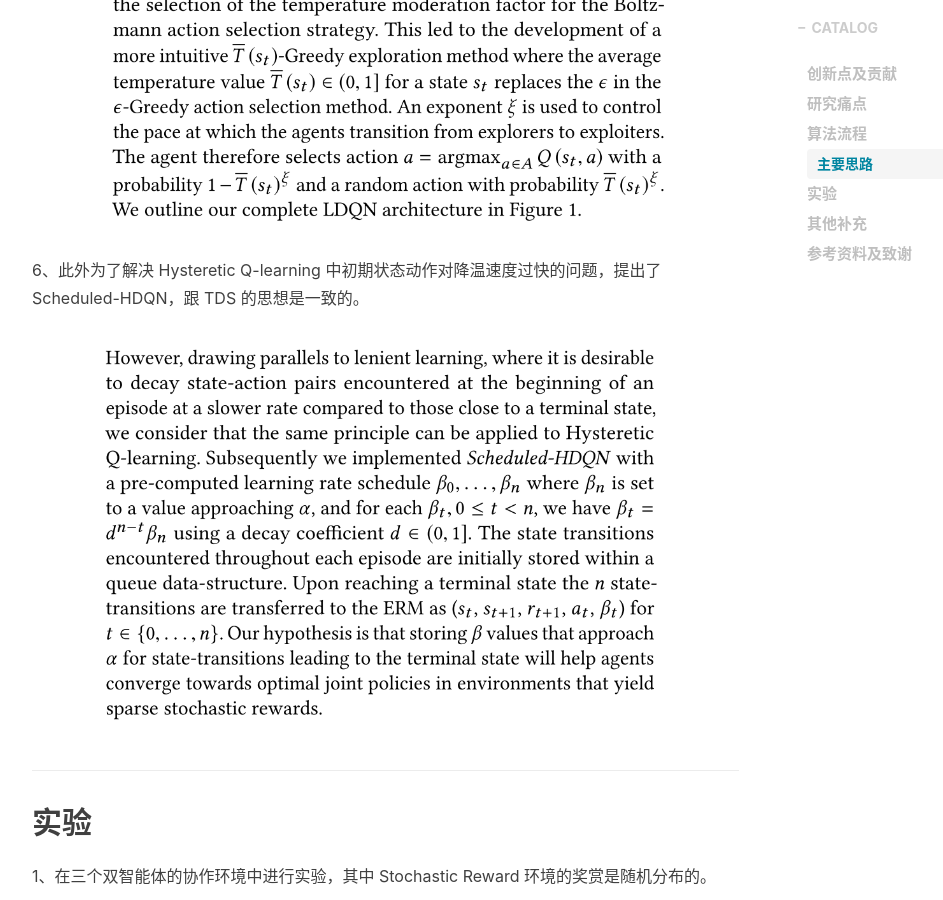
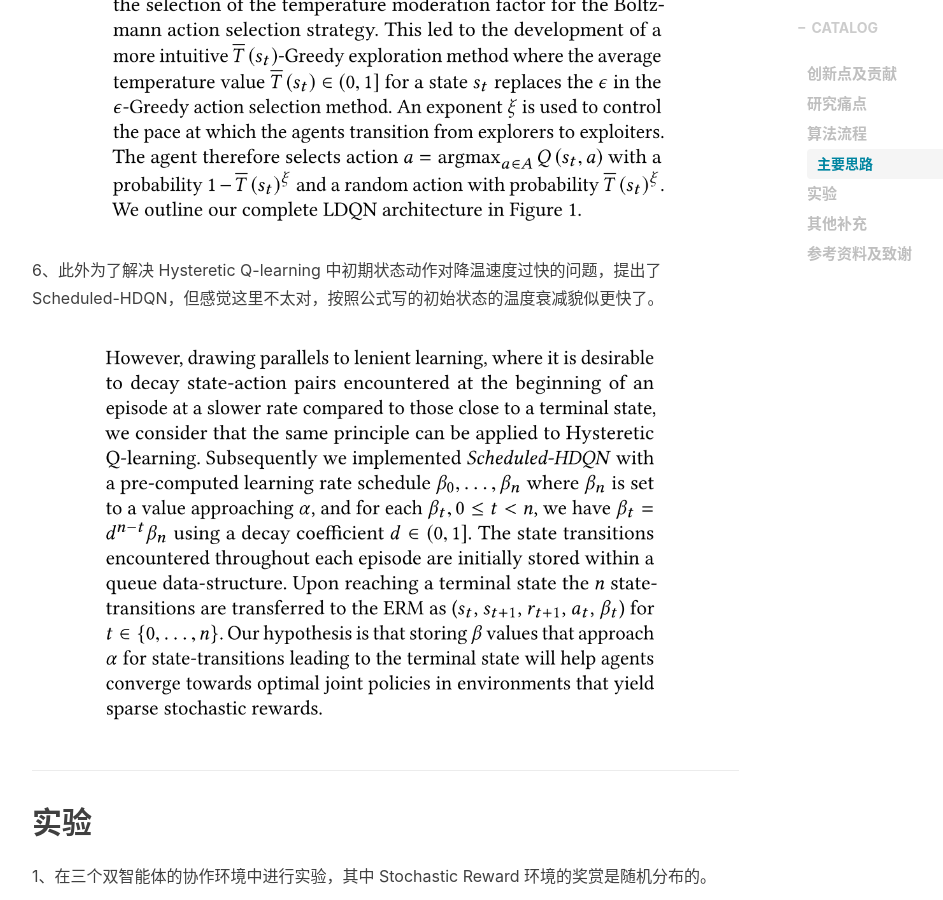
Before and after one commit to liushunyu/blog, a Jekyll site: the page built from _posts/2020-07-01-强化学习论文（15）Lenient-DQN.md, in a window 1280 px wide and 900 px high, scrolled down 4910 px. Shown: the whole window, without its empty margins (233-1176 px from the left). Built offline with Jekyll 4.4.1, drawn with Linux system fonts in a browser that asks for light colours; nearby versions of some CDN libraries; formulas are drawn with MathJax 3; comment, search, counter and statistics services are not loaded.

Commit message:
Update 2020-07-01-强化学习论文（15）Lenient-DQN.md

```diff
--- a/_posts/2020-07-01-强化学习论文（15）Lenient-DQN.md
+++ b/_posts/2020-07-01-强化学习论文（15）Lenient-DQN.md
@@ -111,7 +111,7 @@ Lenient-DQN; value-based; off-policy; model-free; discrete action space; continu
 
 
 
-6、此外为了解决 Hysteretic Q-learning 中初期状态动作对降温速度过快的问题，提出了 Scheduled-HDQN，跟 TDS 的思想是一致的。
+6、此外为了解决 Hysteretic Q-learning 中初期状态动作对降温速度过快的问题，提出了 Scheduled-HDQN，但感觉这里不太对，按照公式写的初始状态的温度衰减貌似更快了。
 
 <img width="80%" src="/img/in-post/2020-07-01-强化学习论文（15）Lenient-DQN.assets/image-20200701164801397.png"/>
 
```
